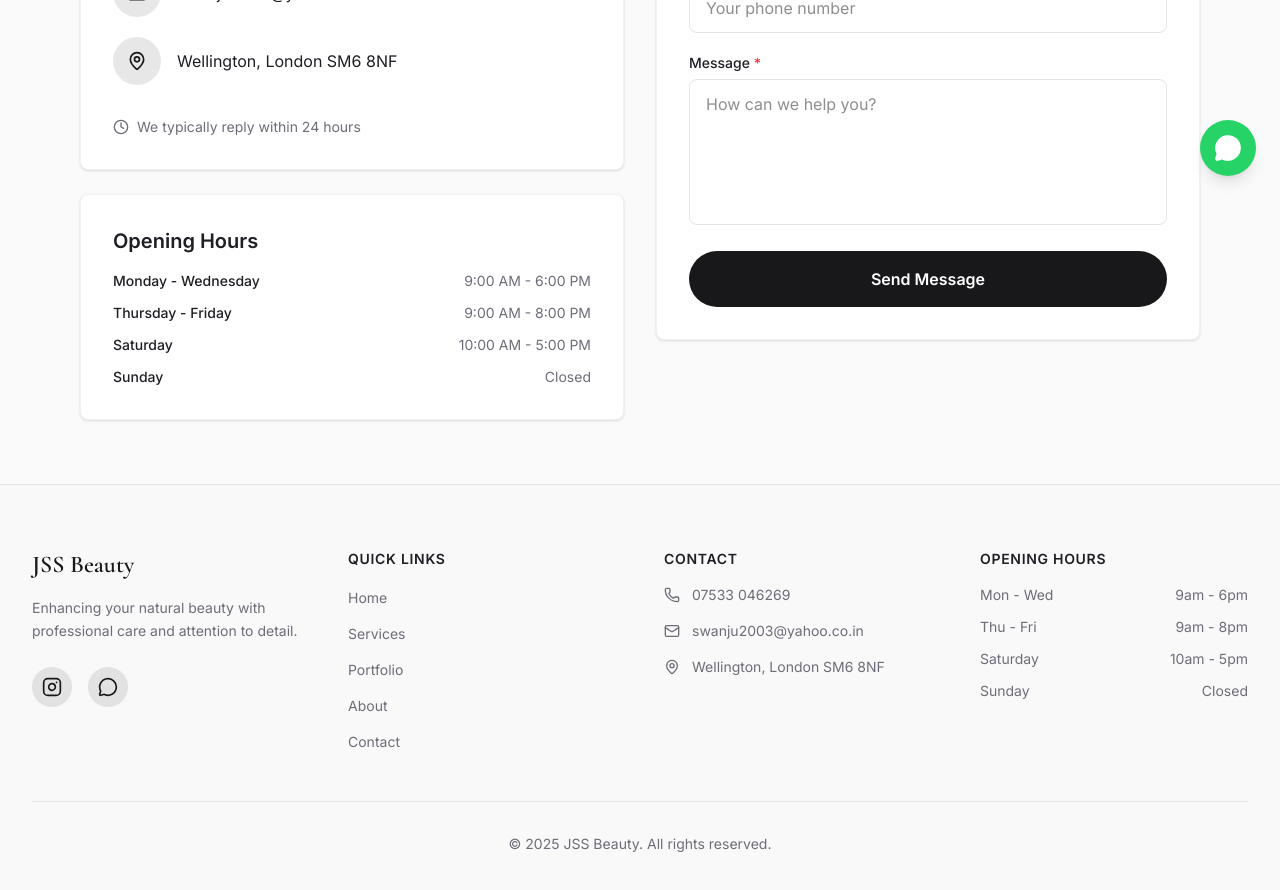
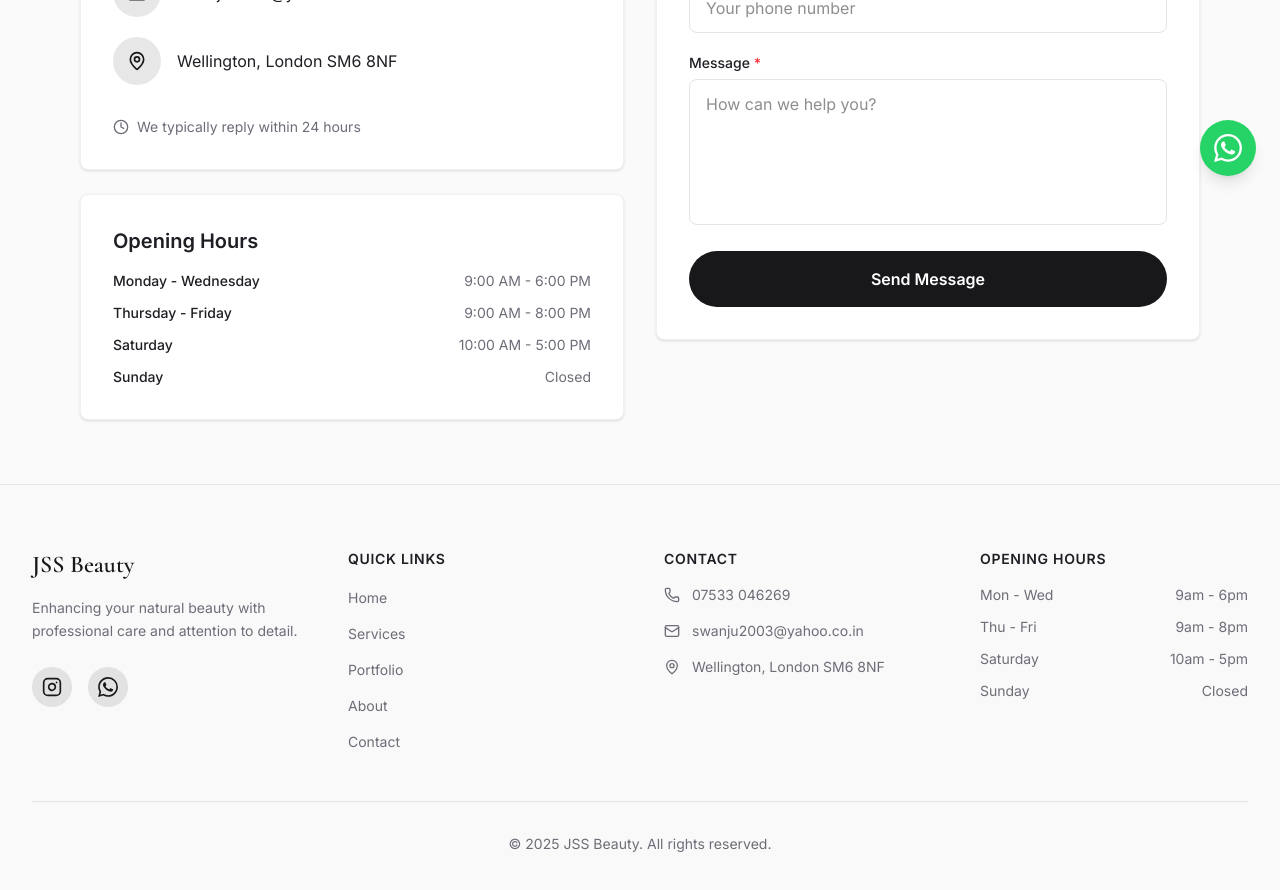
Before and after one commit to jbeautymua/jbeauty-website, a Next.js app: page /contact in a window 1280 px wide. Shown: the part 600-1490 px from the top of the page. Built offline with nearby package versions, Linux system fonts and the light colour scheme.

Commit message:
fix: fixed whatsapp logo in floating icon and wherever it is used

```diff
--- a/src/components/contact/ContactInfo.tsx
+++ b/src/components/contact/ContactInfo.tsx
@@ -1,10 +1,11 @@
 "use client";
 
-import { MessageCircle, Phone, Instagram, Mail, MapPin, Clock } from "lucide-react";
+import { Phone, Instagram, Mail, MapPin, Clock } from "lucide-react";
+import WhatsAppIcon from "@/components/icons/WhatsAppIcon";
 
 const contactMethods = [
   {
-    icon: MessageCircle,
+    icon: WhatsAppIcon,
     label: "Chat on WhatsApp",
     href: "https://wa.me/447533046269",
   },
--- /dev/null
+++ b/src/components/icons/WhatsAppIcon.tsx
@@ -0,0 +1,12 @@
+export default function WhatsAppIcon({ className }: { className?: string }) {
+  return (
+    <svg
+      viewBox="0 0 24 24"
+      fill="currentColor"
+      className={className}
+      aria-hidden="true"
+    >
+      <path d="M17.472 14.382c-.297-.149-1.758-.867-2.03-.967-.273-.099-.471-.148-.67.15-.197.297-.767.966-.94 1.164-.173.199-.347.223-.644.075-.297-.15-1.255-.463-2.39-1.475-.883-.788-1.48-1.761-1.653-2.059-.173-.297-.018-.458.13-.606.134-.133.298-.347.446-.52.149-.174.198-.298.298-.497.099-.198.05-.371-.025-.52-.075-.149-.669-1.612-.916-2.207-.242-.579-.487-.5-.669-.51-.173-.008-.371-.01-.57-.01-.198 0-.52.074-.792.372-.272.297-1.04 1.016-1.04 2.479 0 1.462 1.065 2.875 1.213 3.074.149.198 2.096 3.2 5.077 4.487.709.306 1.262.489 1.694.625.712.227 1.36.195 1.871.118.571-.085 1.758-.719 2.006-1.413.248-.694.248-1.289.173-1.413-.074-.124-.272-.198-.57-.347m-5.421 7.403h-.004a9.87 9.87 0 01-5.031-1.378l-.361-.214-3.741.982.998-3.648-.235-.374a9.86 9.86 0 01-1.51-5.26c.001-5.45 4.436-9.884 9.888-9.884 2.64 0 5.122 1.03 6.988 2.898a9.825 9.825 0 012.893 6.994c-.003 5.45-4.437 9.884-9.885 9.884m8.413-18.297A11.815 11.815 0 0012.05 0C5.495 0 .16 5.335.157 11.892c0 2.096.547 4.142 1.588 5.945L.057 24l6.305-1.654a11.882 11.882 0 005.683 1.448h.005c6.554 0 11.89-5.335 11.893-11.893a11.821 11.821 0 00-3.48-8.413Z" />
+    </svg>
+  );
+}
--- a/src/components/layout/Footer.tsx
+++ b/src/components/layout/Footer.tsx
@@ -1,5 +1,6 @@
 import Link from "next/link";
-import { Phone, Mail, MapPin, Instagram, MessageCircle } from "lucide-react";
+import { Phone, Mail, MapPin, Instagram } from "lucide-react";
+import WhatsAppIcon from "@/components/icons/WhatsAppIcon";
 
 const quickLinks = [
   { label: "Home", href: "/" },
@@ -47,7 +48,7 @@
                 aria-label="Message us on WhatsApp"
                 className="flex h-10 w-10 items-center justify-center rounded-full bg-primary/10 text-primary transition-colors hover:bg-primary hover:text-white"
               >
-                <MessageCircle className="h-5 w-5" />
+                <WhatsAppIcon className="h-5 w-5" />
               </a>
             </div>
           </div>
--- a/src/components/layout/WhatsAppButton.tsx
+++ b/src/components/layout/WhatsAppButton.tsx
@@ -1,7 +1,7 @@
 "use client";
 
 import { motion } from "framer-motion";
-import { MessageCircle } from "lucide-react";
+import WhatsAppIcon from "@/components/icons/WhatsAppIcon";
 
 export default function WhatsAppButton() {
   return (
@@ -17,7 +17,7 @@
       whileHover={{ scale: 1.1 }}
       whileTap={{ scale: 0.95 }}
     >
-      <MessageCircle className="h-7 w-7" fill="currentColor" />
+      <WhatsAppIcon className="h-7 w-7" />
     </motion.a>
   );
 }
```
